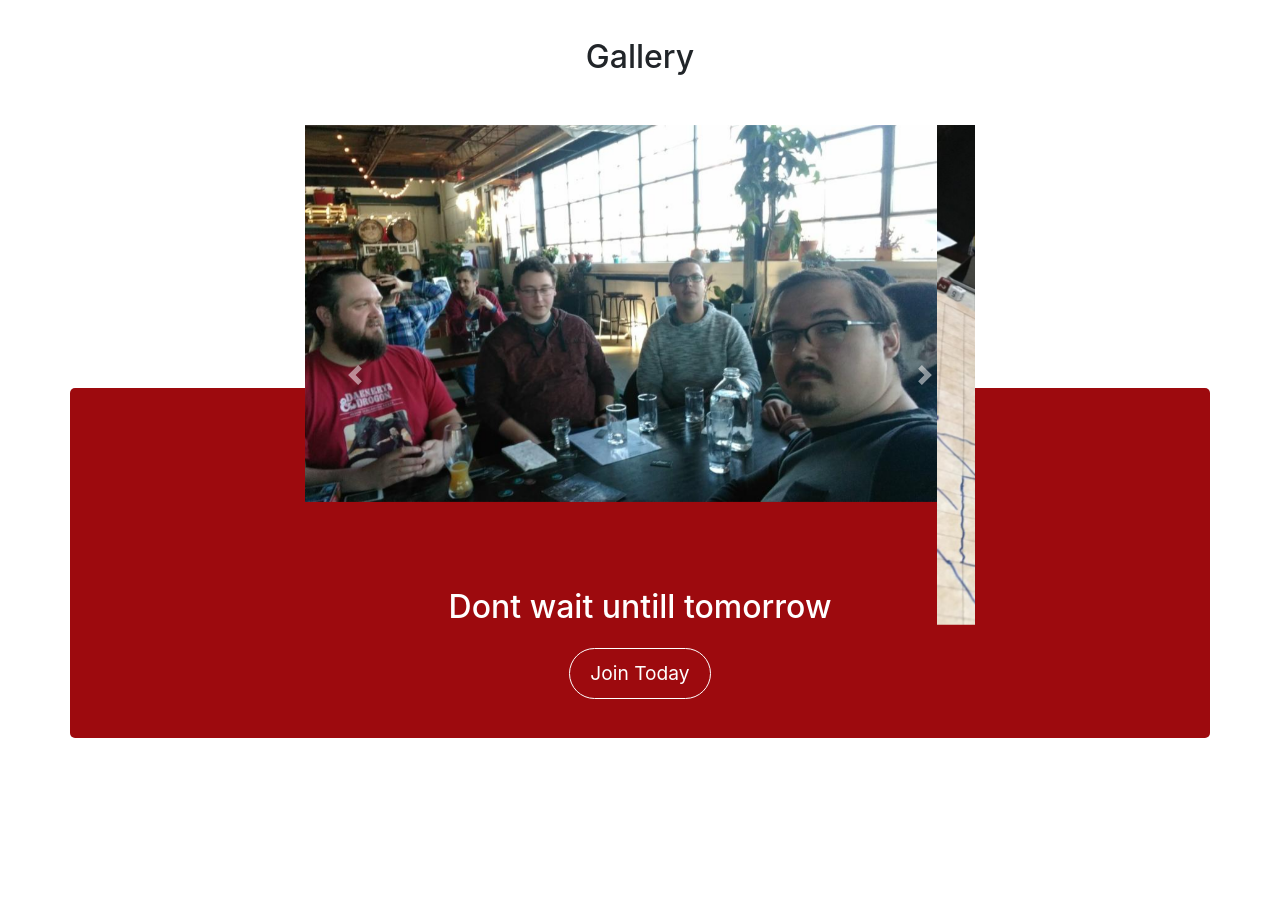
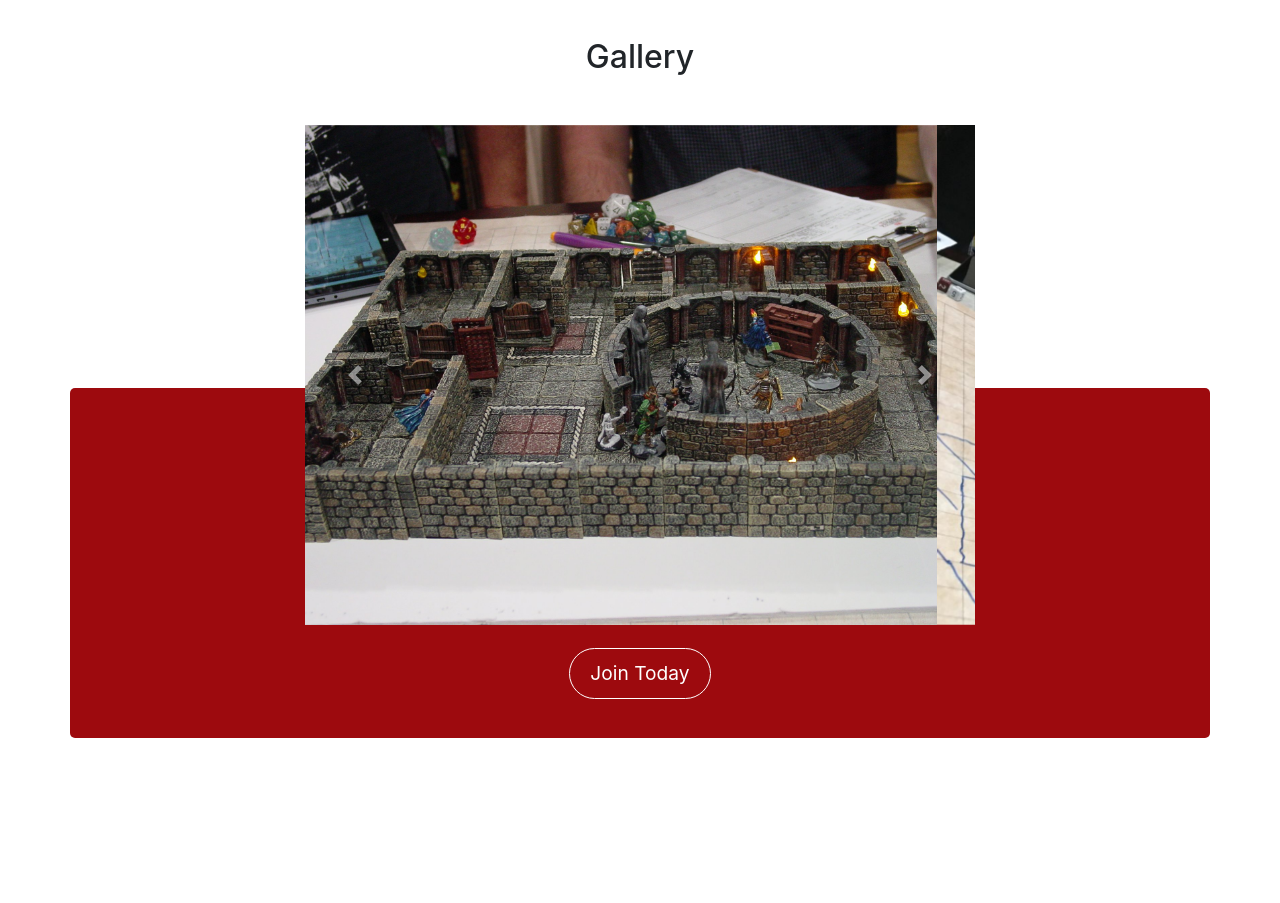
Before and after one commit to stoppable408/_dd, a Vue app: page / in a window 1280 px wide. Shown: the part 2040-2943 px from the top of the page. Built offline with nearby package versions, Linux system fonts and the light colour scheme.

Commit message:
Update Home.vue

```diff
--- a/src/components/Home.vue
+++ b/src/components/Home.vue
@@ -202,7 +202,7 @@
           <div id="carouselExampleControls" class="carousel slide" data-ride="carousel">
             <div class="carousel-inner">
               <div class="carousel-item active">
-                <img class="d-block w-100 gallery-img" src="../assets/D&D 1.jpg" alt="First slide">
+                <img class="d-block w-100 gallery-img" src="../assets/D&D1.jpg" alt="First slide">
               </div>
               <div class="carousel-item">
                 <img class="d-block w-100 gallery-img" src="../assets/Doug and Steve.jpg" alt="Second slide">
```
